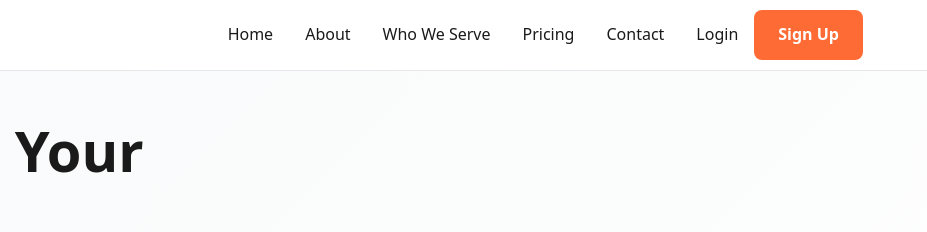
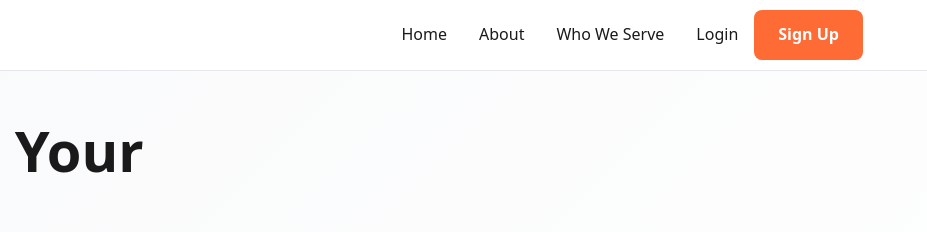
Before and after one commit to csundayivy/SDEV153, a plain HTML site: page index.html in a window 1280 px wide. Shown: the top 232 px of the page, 353-1280 px from the left. Drawn offline with nearby package versions, Linux system fonts and the light colour scheme.

Commit message:
Update index.html

```diff
--- a/index.html
+++ b/index.html
@@ -23,8 +23,6 @@
                 <a href="#home" class="nav-link">Home</a>
                 <a href="about.html" class="nav-link">About</a>
                 <a href="who-we-serve.html" class="nav-link">Who We Serve</a>
-                <a href="pricing.html" class="nav-link">Pricing</a>
-                <a href="contact.html" class="nav-link">Contact</a>
                 <div class="nav-auth">
                     <a href="login.html" class="nav-link">Login</a>
                     <a href="signup.html" class="btn btn-primary">Sign Up</a>
```
